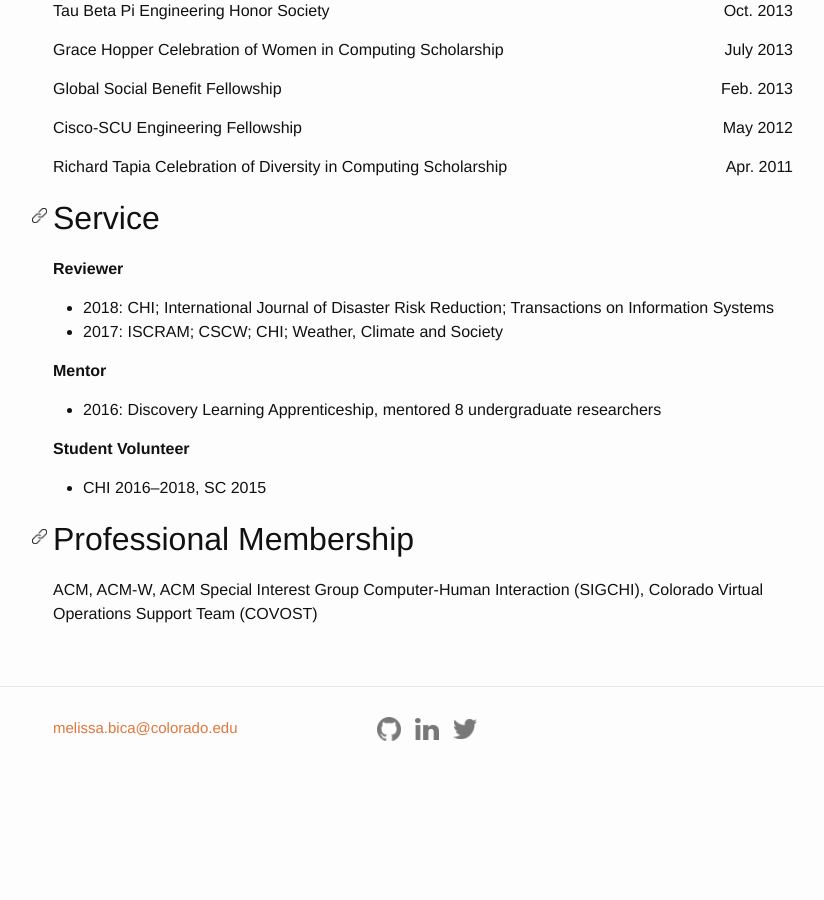
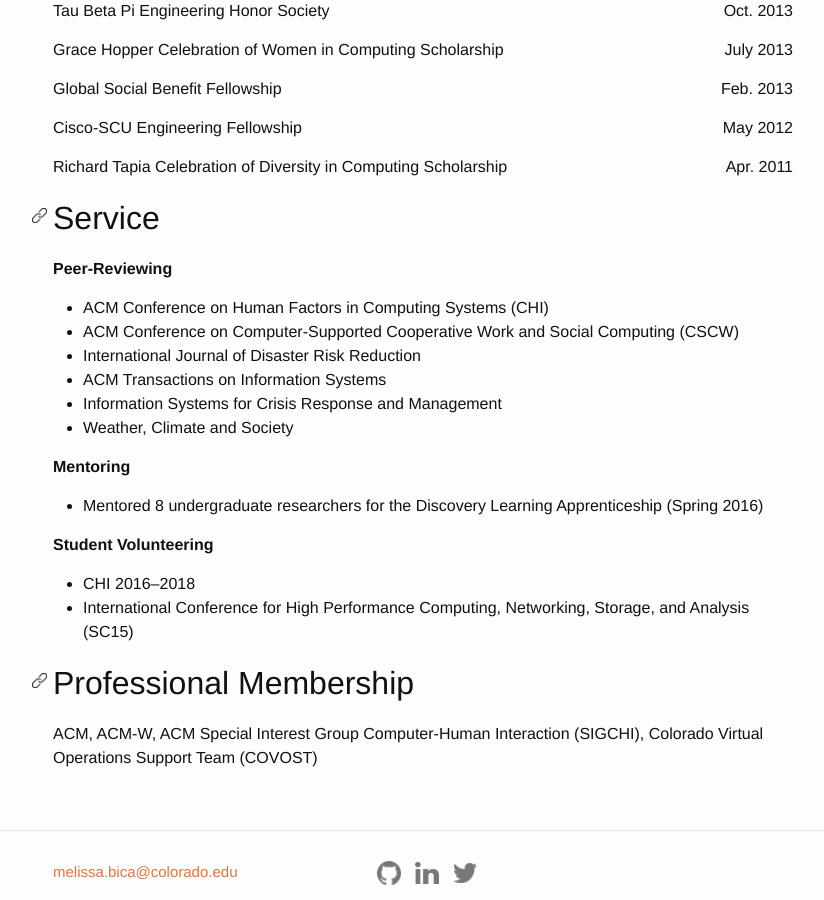
Before and after one commit to melissabica/melissabica.github.io, a Jekyll site: the page built from 3-cv.md, in a window 1280 px wide and 900 px high, scrolled down 3519 px. Shown: the whole window, without its empty margins (217-1041 px from the left). Built offline with Jekyll 4.4.1, drawn with Linux system fonts in a browser that asks for light colours; nearby versions of some CDN libraries; comment, search, counter and statistics services are not loaded; before the commit the page ends 4320 px from its top, so only the background shows below that.

Commit message:
updated cv

```diff
--- a/3-cv.md
+++ b/3-cv.md
@@ -35,7 +35,6 @@ permalink: /cv/
 
 <h2><a id="publications" class="anchor" aria-hidden="true" href="#publications"><img src="\assets\link.png" style="width:15px"></a>Publications</h2>
 
-
 <p class="hangingindent">Julie L. Demuth, Rebecca E. Morss, Leysia Palen, Kenneth M. Anderson, Jennings Anderson, Marina Kogan, Kevin Stowe, Melissa Bica, Heather Lazrus, Olga Wilhelmi, and Jen Henderson. (2018). <span class="bolder">"Sometimes da #beachlife ain't always da wave": Understanding People’s Evolving Hurricane Risk Communication, Risk Assessments, and Responses Using Twitter Narratives.</span> <span class="proceedings">Weather, Climate, and Society, 10(3), 537-560.</span> (<a href="/assets/files/wcas-d-17-0126.1.pdf" target="_blank" class="bolder">PDF</a>, <a href="https://doi.org/10.1175/WCAS-D-17-0126.1" target="_blank" class="bolder">DOI</a>)</p>
 
 <p class="hangingindent">Rebecca E. Morss, Julie L. Demuth, Heather Lazrus, Leysia Palen, C. Michael Barton, Christopher A. Davis, Chris Snyder, Olga V. Wilhelmi, Kenneth M. Anderson, David A. Ahijevych, Jennings Anderson, Melissa Bica, Kathryn R. Fossell, Jennifer Henderson, Marina Kogan, Kevin Stowe, and Joshua Watts. (2017). <span class="bolder">Hazardous Weather Prediction and Communication in the Modern Information Environment.</span> <span class="proceedings">Bulletin of the American Meteorological Society, 98(12).</span> (<a href="/assets/files/bams-d-16-0058.1.pdf" target="_blank" class="bolder">PDF</a>, <a href="http://journals.ametsoc.org/doi/abs/10.1175/BAMS-D-16-0058.1" target="_blank" class="bolder">DOI</a>)</p>
@@ -50,20 +49,20 @@ permalink: /cv/
 
 <h2><a id="posters-workshop-papers" class="anchor" aria-hidden="true" href="#posters-workshop-papers"><img src="\assets\link.png" style="width:15px"></a>Posters & Workshop Papers</h2>
 
-<p class="hangingindent">Melissa Bica. (2018). <a href="https://drive.google.com/file/d/1B1R0Qq0GGhkKwS0_EwpiXRICuYpeaIlR/view" target="_blank" class="papertitle">Sensemaking Around Visual Hurricane Risk Messaging</a>. Workshop on Sensemaking in a Senseless World at the ACM Conference on Human Factors in Computing Systems (CHI ‘18). [Workshop Paper]</p>
+<p class="hangingindent">Melissa Bica. (2018). <a href="https://drive.google.com/file/d/1B1R0Qq0GGhkKwS0_EwpiXRICuYpeaIlR/view" target="_blank">Sensemaking Around Visual Hurricane Risk Messaging</a>. Workshop on Sensemaking in a Senseless World at the ACM Conference on Human Factors in Computing Systems (CHI ‘18). [Workshop Paper]</p>
 
 <p class="hangingindent">Melissa Bica. (2017). Visual Representations of Disaster: Analysis of Disaster-Related Online Imagery. CRA-W Grad Cohort Workshop. [Poster] </p>
 
-<p class="hangingindent">Melissa Bica and Jennings Anderson. (2016). <a href="https://ethicalencountershci.files.wordpress.com/2016/03/bica-and-anderson.pdf" target="_blank" class="papertitle">“You Are What You Tweet!” The Ethics of (Re) Publishing Public Data as Crafted Narratives</a>. Workshop on Ethical Encounters in HCI Research at the ACM Conference on Human Factors in Computing Systems (CHI ‘16). [Workshop Paper]</p>
+<p class="hangingindent">Melissa Bica and Jennings Anderson. (2016). <a href="https://ethicalencountershci.files.wordpress.com/2016/03/bica-and-anderson.pdf" target="_blank">“You Are What You Tweet!” The Ethics of (Re) Publishing Public Data as Crafted Narratives</a>. Workshop on Ethical Encounters in HCI Research at the ACM Conference on Human Factors in Computing Systems (CHI ‘16). [Workshop Paper]</p>
 
-<p class="hangingindent">Melissa Bica and Kyoung-Sook Kim. (2015). <a href="http://sc15.supercomputing.org/sites/all/themes/SC15images/tech_poster/tech_poster_pages/post148.html" target="_blank" class="papertitle"> RendezView: An Interactive Visual Mining Tool for Discerning Flock Relationships in Social Media Data</a>. International Conference for High Performance Computing, Networking, Storage and Analysis (SC ‘15). [Poster + Extended Abstract]</p>
+<p class="hangingindent">Melissa Bica and Kyoung-Sook Kim. (2015). <a href="http://sc15.supercomputing.org/sites/all/themes/SC15images/tech_poster/tech_poster_pages/post148.html" target="_blank"> RendezView: An Interactive Visual Mining Tool for Discerning Flock Relationships in Social Media Data</a>. International Conference for High Performance Computing, Networking, Storage and Analysis (SC ‘15). [Poster + Extended Abstract]</p>
 
 
 
 
 <h2><a id="press-coverage" class="anchor" aria-hidden="true" href="#press-coverage"><img src="\assets\link.png" style="width:15px"></a>Press Coverage</h2>
 
-<a href="https://kdvr.com/2018/09/11/twitter-could-be-confusing-people-who-need-crucial-hurricane-information/" target="_blank" class="papertitle">“Twitter could be confusing people who need crucial hurricane information.”</a> Ashley Michels. KDVR FOX31 Denver. September 11, 2018.
+<a href="https://kdvr.com/2018/09/11/twitter-could-be-confusing-people-who-need-crucial-hurricane-information/" target="_blank">“Twitter could be confusing people who need crucial hurricane information.”</a> Ashley Michels. KDVR FOX31 Denver. September 11, 2018.
 
 <a href="http://thesantaclara.org/graduate-makes-waves-in-data-mining/" target="_blank">“Graduate Makes Waves in Data Mining.”</a> Jenni Sigl. The Santa Clara. January 7, 2016.
 
@@ -162,18 +161,25 @@ Richard Tapia Celebration of Diversity in Computing Scholarship
 
 
 <h2><a id="service" class="anchor" aria-hidden="true" href="#service"><img src="\assets\link.png" style="width:15px"></a>Service</h2>
-**Reviewer**
+**Peer-Reviewing**
 
-* 2018: CHI; International Journal of Disaster Risk Reduction; Transactions on Information Systems
-* 2017: ISCRAM; CSCW; CHI; Weather, Climate and Society
+* ACM Conference on Human Factors in Computing Systems (CHI)
+* ACM Conference on Computer-Supported Cooperative Work and Social Computing (CSCW)
+* International Journal of Disaster Risk Reduction
+* ACM Transactions on Information Systems
+* Information Systems for Crisis Response and Management
+* Weather, Climate and Society
 
-**Mentor**
 
-* 2016: Discovery Learning Apprenticeship, mentored 8 undergraduate researchers
+**Mentoring**
 
-**Student Volunteer**
+* Mentored 8 undergraduate researchers for the Discovery Learning Apprenticeship (Spring 2016)
 
-* CHI 2016--2018, SC 2015
+
+**Student Volunteering**
+
+* CHI 2016--2018
+* International Conference for High Performance Computing, Networking, Storage, and Analysis (SC15)
 
 
 
```
